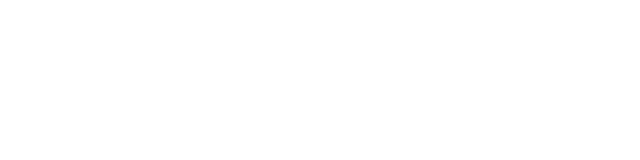
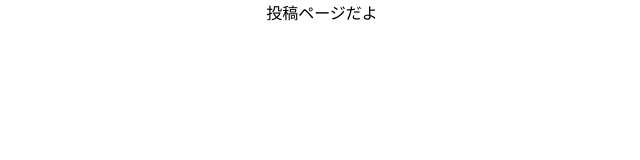
Before and after one commit to ut-code/mahjong, a React (Vite) app: page /postscreen in a window 1280 px wide. Before the commit this address had no page. Shown: the top 160 px of the page, without its empty margins (318-958 px from the left). Built offline with nearby package versions, Linux system fonts and the light colour scheme.

Commit message:
add route /postscreen

```diff
--- a/src/App.tsx
+++ b/src/App.tsx
@@ -6,8 +6,8 @@
   BrowserRouter as Router,
   Routes,
   Route,
-  Navigate,
 } from "react-router-dom";
+import PostScreen from "./PostScreen";
 
 function App() {
   return (
@@ -15,6 +15,7 @@
       <div className="App">
         <Routes>
             <Route path='/' element={<Home/>} />
+            <Route path='/postscreen' element={<PostScreen/>} />
         </Routes>
       </div>
     </Router>
--- /dev/null
+++ b/src/PostScreen.tsx
@@ -0,0 +1,3 @@
+export default function PostScreen() {
+    return <div>投稿ページだよ</div>
+}
```
